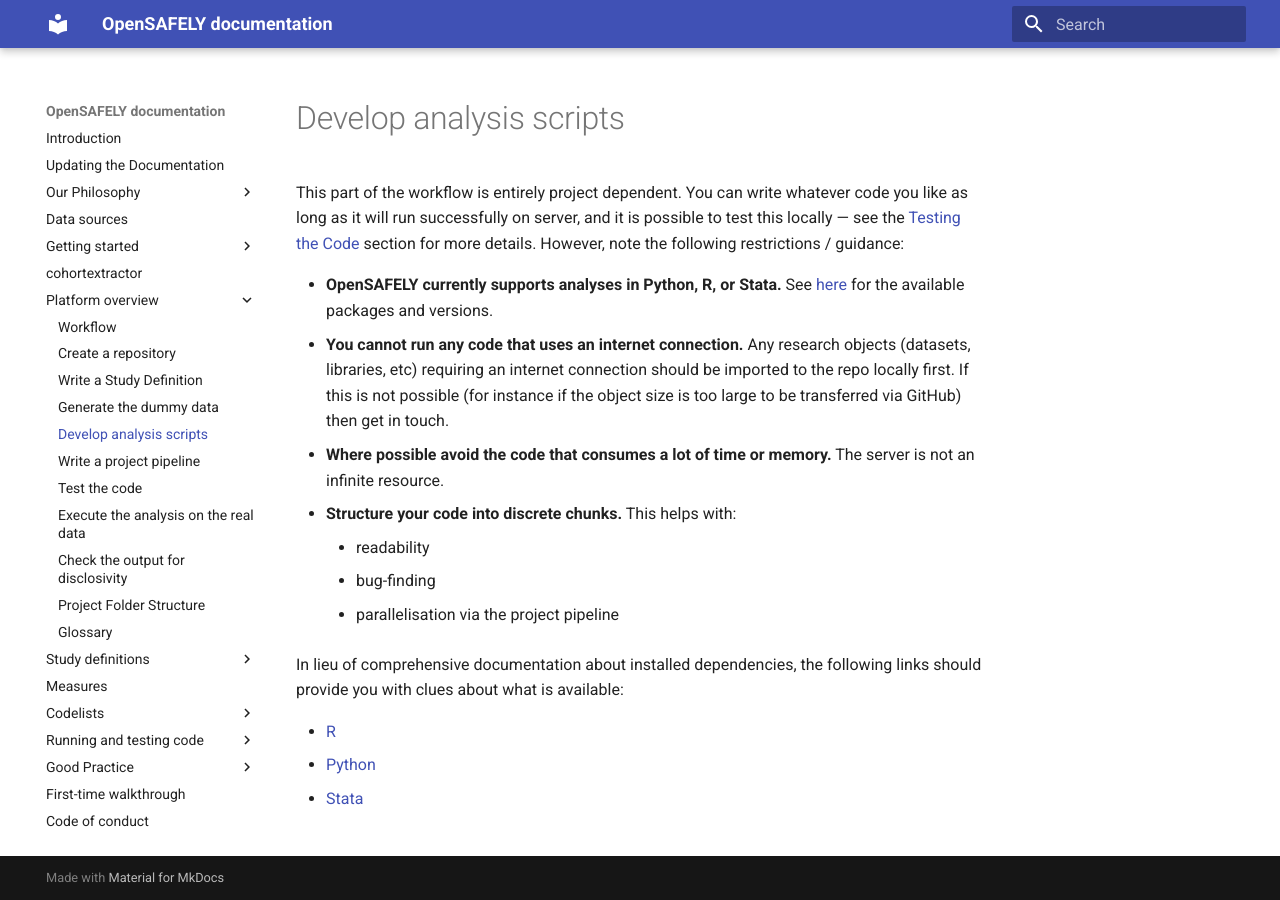
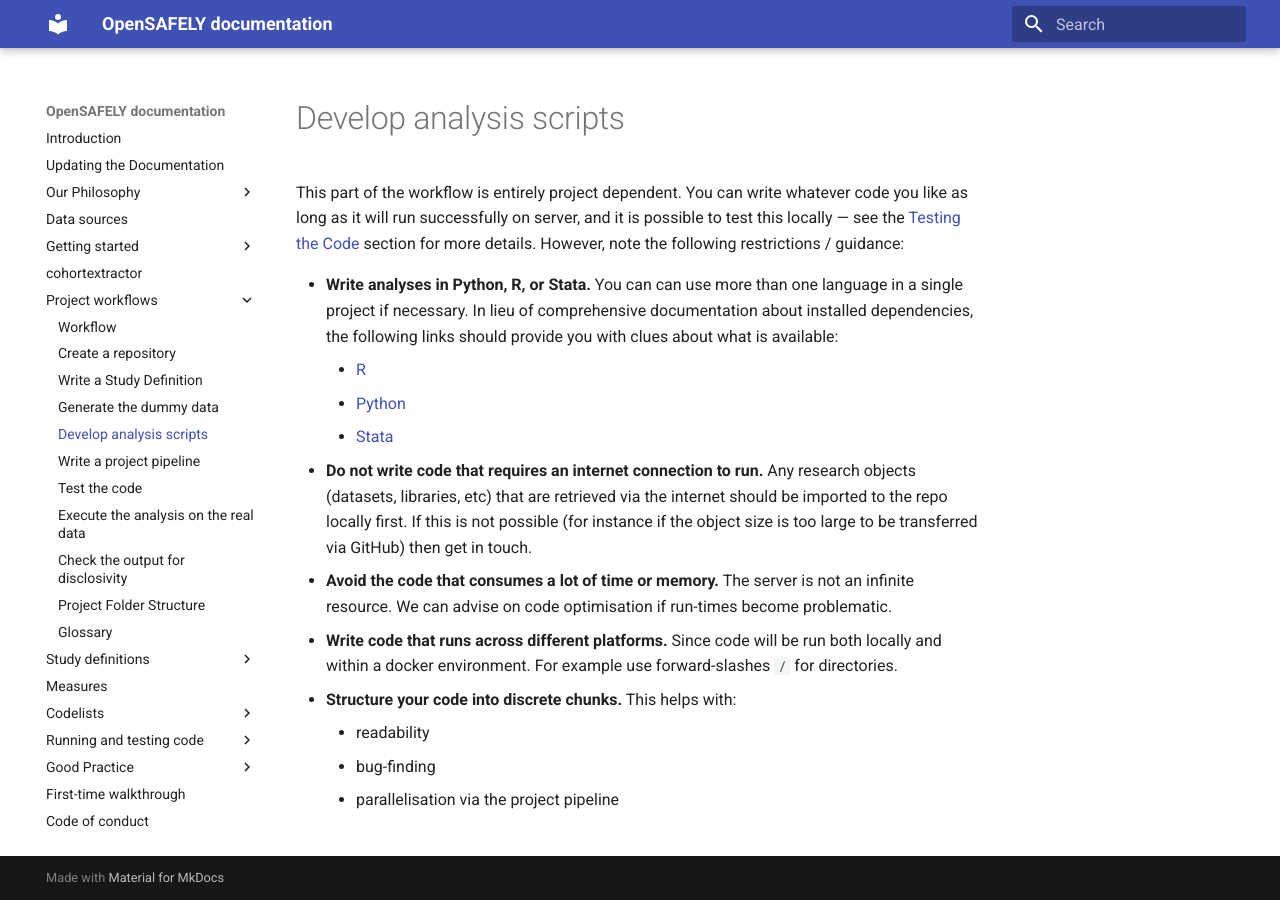
Before and after one commit to opensafely/documentation, an MkDocs documentation site: the page built from docs/workflow-develop-analysis-scripts.md, in a window 1280 px wide. Built offline with MkDocs 1.6.1 and Material for MkDocs 9.7.7, drawn with Linux system fonts in a browser that asks for light colours.

```diff
--- a/docs/workflow-develop-analysis-scripts.md
+++ b/docs/workflow-develop-analysis-scripts.md
@@ -2,19 +2,20 @@ This part of the workflow is entirely project dependent.
 You can write whatever code you like as long as it will run successfully on server, and it is possible to test this locally &mdash; see the [Testing the Code](testing-the-code) section for more details.
 However, note the following restrictions / guidance:
 
-* **OpenSAFELY currently supports analyses in Python, R, or Stata.**
-See [here]() for the available packages and versions.
-* **You cannot run any code that uses an internet connection.**
-Any research objects (datasets, libraries, etc) requiring an internet connection should be imported to the repo locally first.
+* **Write analyses in Python, R, or Stata.**
+You can can use more than one language in a single project if necessary.
+In lieu of comprehensive documentation about installed dependencies, the following links should provide you with clues about what is available:
+	- [R](https://github.com/opensafely/r-docker/blob/master/Dockerfile#L34-L79)
+	- [Python](https://github.com/opensafely/jupyter-docker/blob/master/requirements.txt)
+	- [Stata](https://github.com/opensafely/stata-docker/tree/master/libraries)
+* **Do not write code that requires an internet connection to run.**
+Any research objects (datasets, libraries, etc) that are retrieved via the internet should be imported to the repo locally first.
 If this is not possible (for instance if the object size is too large to be transferred via GitHub) then get in touch.
-* **Where possible avoid the code that consumes a lot of time or memory.** The server is not an infinite resource.
-* **Structure your code into discrete chunks.** This helps with:
+* **Avoid the code that consumes a lot of time or memory.** The server is not an infinite resource. We can advise on code optimisation if run-times become problematic.
+* **Write code that runs across different platforms.**
+Since code will be run both locally and within a docker environment. For example use forward-slashes `/` for directories.
+* **Structure your code into discrete chunks.**
+This helps with:
 	* readability
 	* bug-finding
 	* parallelisation via the project pipeline
-
-In lieu of comprehensive documentation about installed dependencies, the following links should provide you with clues about what is available:
-
-- [R](https://github.com/opensafely/r-docker/blob/master/Dockerfile#L34-L79)
-- [Python](https://github.com/opensafely/jupyter-docker/blob/master/requirements.txt)
-- [Stata](https://github.com/opensafely/stata-docker/tree/master/libraries)
--- a/mkdocs.yml
+++ b/mkdocs.yml
@@ -14,7 +14,7 @@ nav:
         - Python: install-python.md
         - Docker: install-docker.md
     - cohortextractor: cohortextractor.md
-    - Platform overview:
+    - Project workflows:
         - Workflow: workflow.md
         - Create a repository: workflow-make-repo.md
         - Write a Study Definition: workflow-write-study-def.md
```
Also changed, not shown: docs/index.md (+3 -4 lines), docs/workflow.md (+4 -2 lines).
